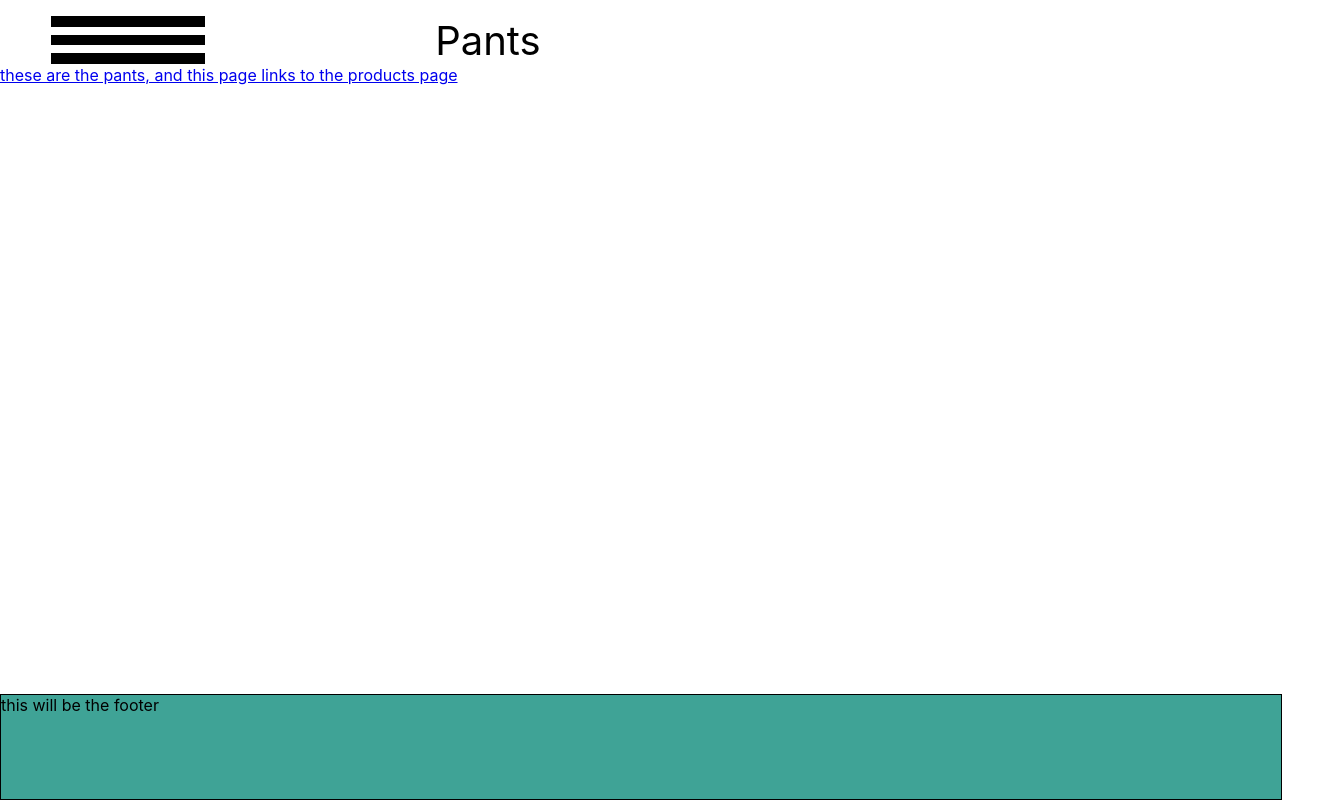
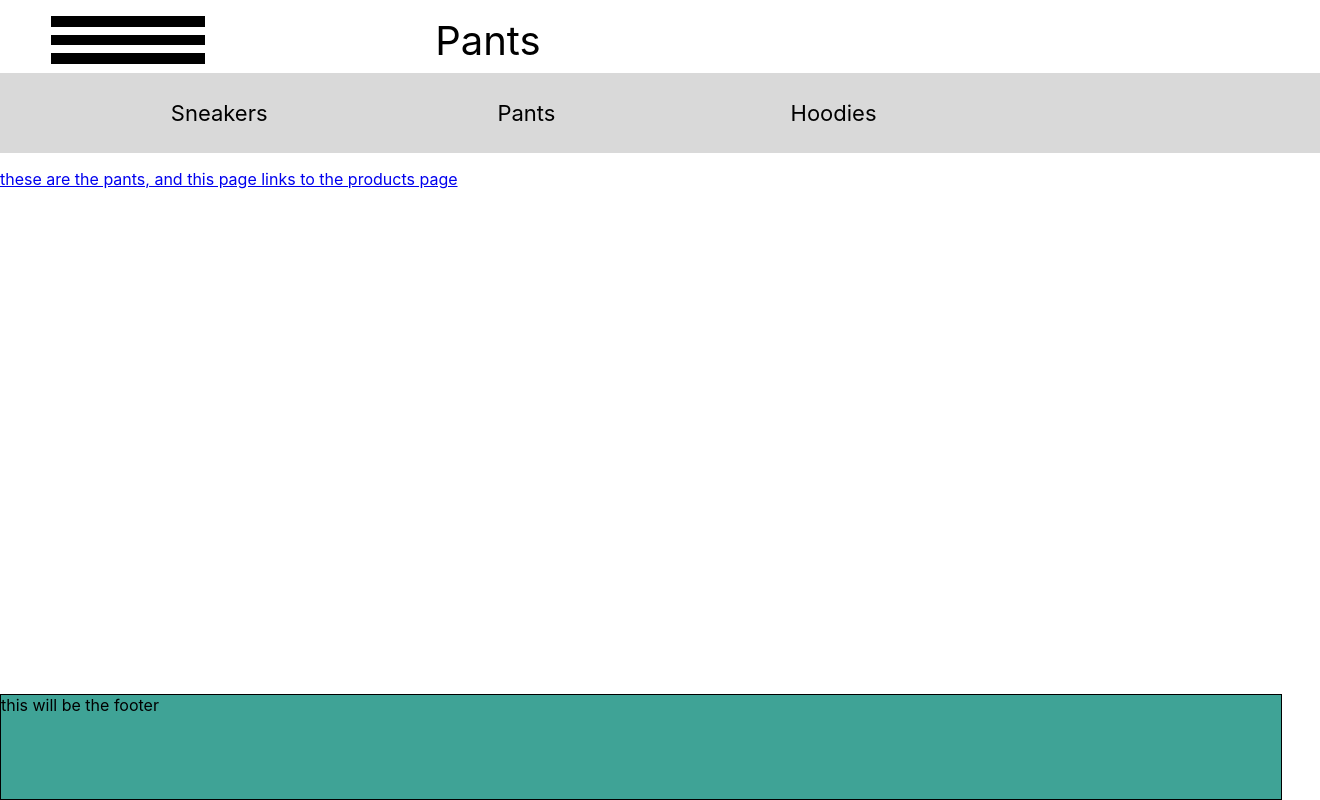
Before and after one commit to cyberstizz/MogulFashion, a React (Create React App) app in the folder mogul_fashion/: page /pants in a window 1280 px wide. Shown: the whole page, 1320 px wide, since content can reach past the window. Built offline with nearby package versions, Linux system fonts and the light colour scheme.

Commit message:
added more content to the header of the pants componenet

```diff
--- a/mogul_fashion/src/components/Pants.js
+++ b/mogul_fashion/src/components/Pants.js
@@ -11,10 +11,22 @@ const Pants = () => {
 
     return(
         <React.Fragment>
+
             <header className='ProductTop'>
                 <Hamburger />
                 <span className='pantsHeader'><SexHeader header="Pants" marginLeft="4vw" /></span>
             </header>
+
+            <nav>
+                <ul className='submenuHeader'>
+                    <li className='submenuNavItem'>Sneakers</li>
+                    <li className='submenuNavItem'>Pants</li>
+                    <li className='submenuNavItem'>Hoodies</li>
+                </ul>
+            </nav>
+
+
+
             <Link to="/products"><div>these are the pants, and this page links to the products page</div></Link>
 
         </React.Fragment>
--- a/mogul_fashion/src/components/Pants.scss
+++ b/mogul_fashion/src/components/Pants.scss
@@ -1,4 +1,6 @@
-
+$mainBlue: #3FA396;
+$mainRed: #E63C23;
+$complimentaryGray: #D9D9D9;
 
 .ProductTop{
     display: flex;
@@ -8,3 +10,22 @@
 .pantsHeader{
     margin-left: 18vw;
 }
+
+.submenuHeader{
+    width: 100vw;
+    height: 10vh;
+    background-color: $complimentaryGray;
+    margin-top: 1vh;
+    display: flex;
+    flex-direction: row;
+}
+
+.submenuNavItem{
+    list-style: none;
+    width: 20vw;
+    font-size: 22px;
+    display: flex;
+    justify-content: center;
+    align-items: center;
+    margin-left: 4vw;
+}
```
